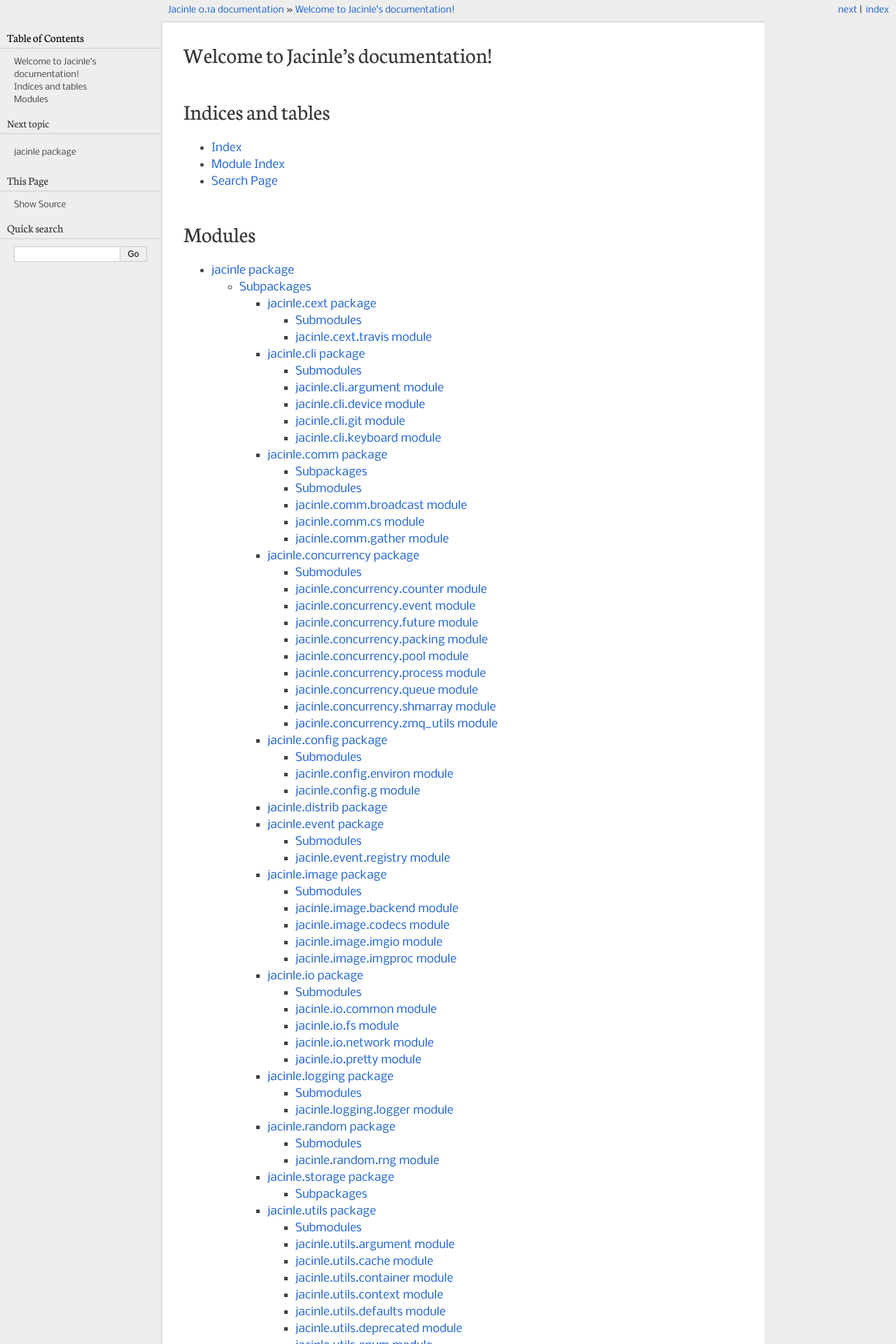
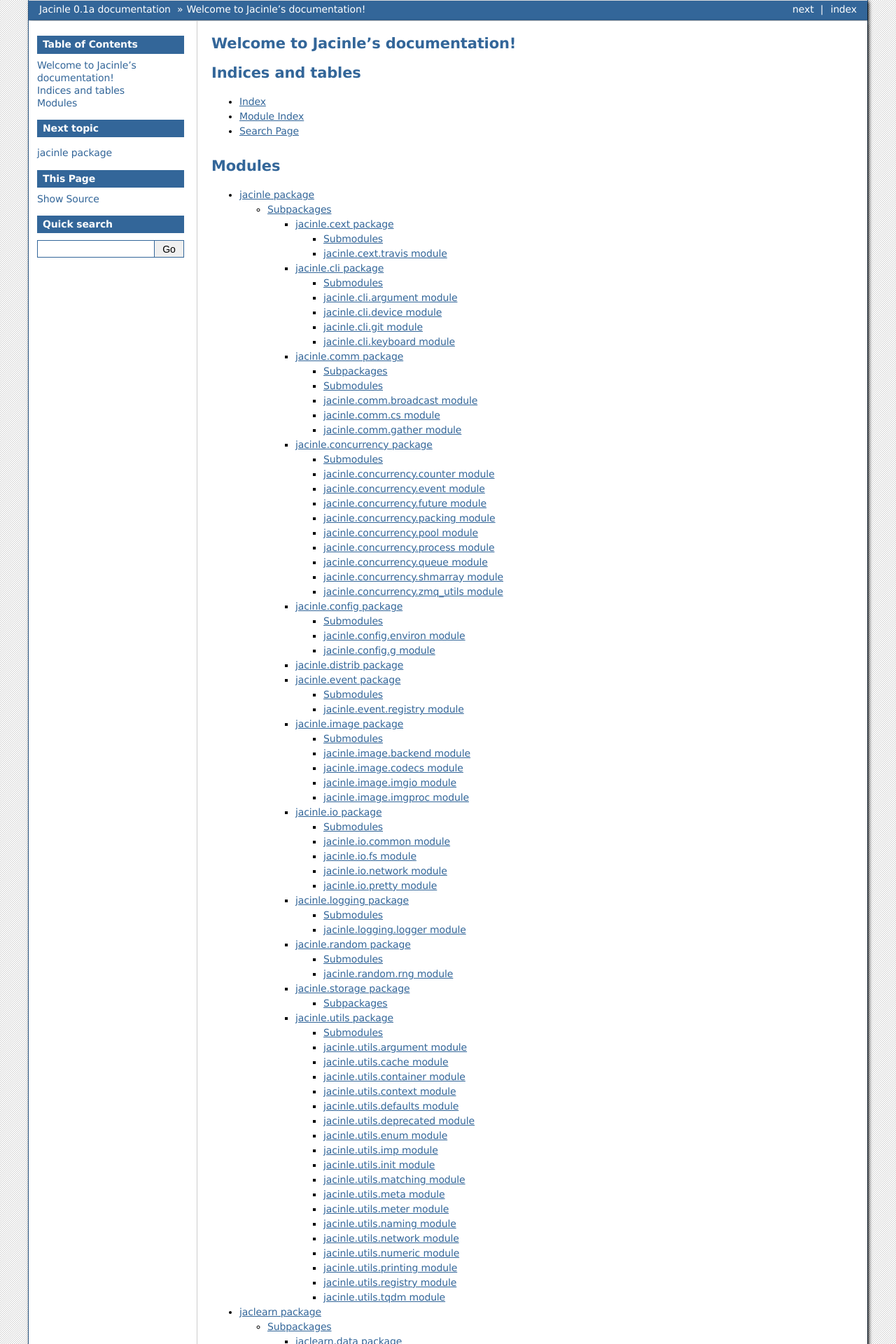
Before and after one commit to enthusiastdev121/Jacinle, a Sphinx documentation site: the page built from docs/source/index.rst, in a window 1280 px wide. Shown: the top 1920 px of the page at 70% size. Built offline with Sphinx 7.4.7, drawn with Linux system fonts in a browser that asks for light colours.

Commit message:
[rtd] ok, fine...

```diff
--- a/docs/source/conf.py
+++ b/docs/source/conf.py
@@ -87,7 +87,7 @@ todo_include_todos = False
 # The theme to use for HTML and HTML Help pages.  See the documentation for
 # a list of builtin themes.
 #
-html_theme = 'pyramid'
+html_theme = 'bizstyle'
 
 # Theme options are theme-specific and customize the look and feel of a theme
 # further.  For a list of options available for each theme, see the
```
